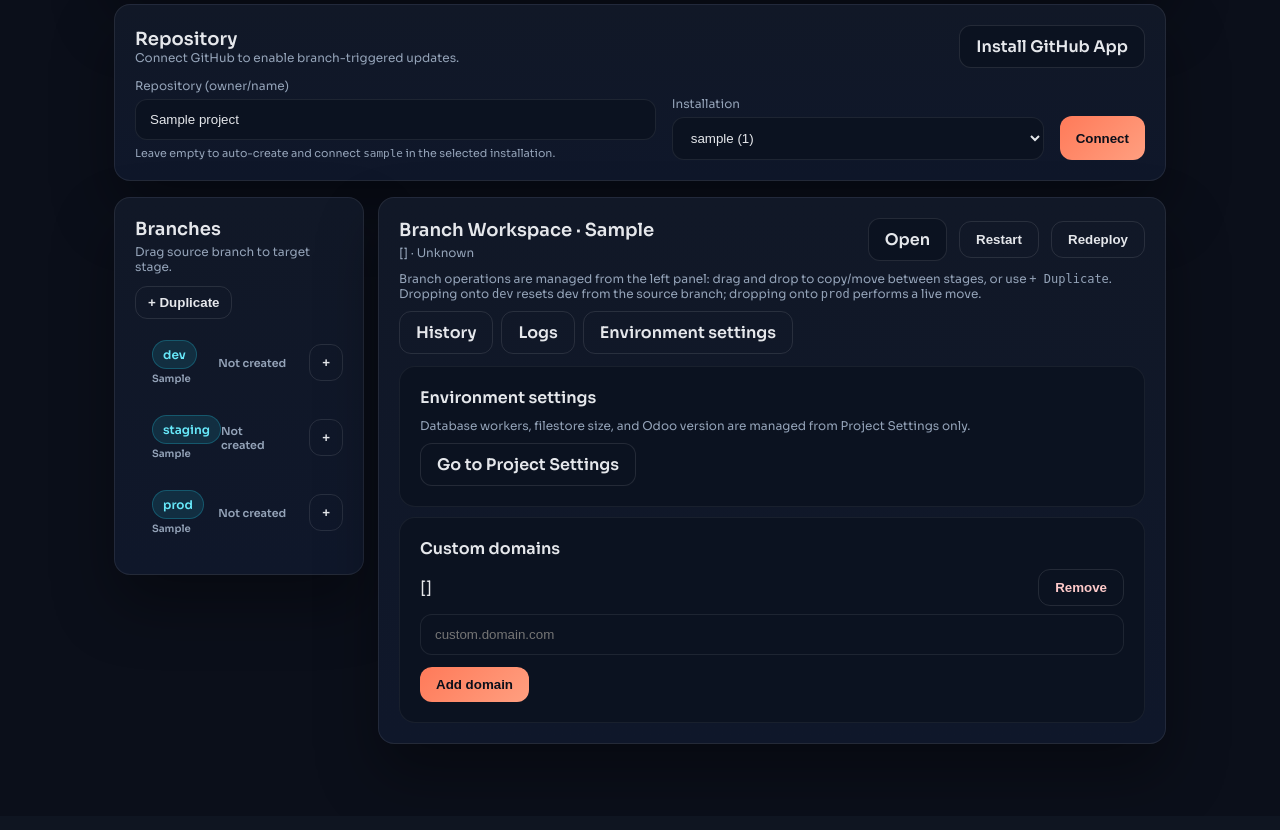
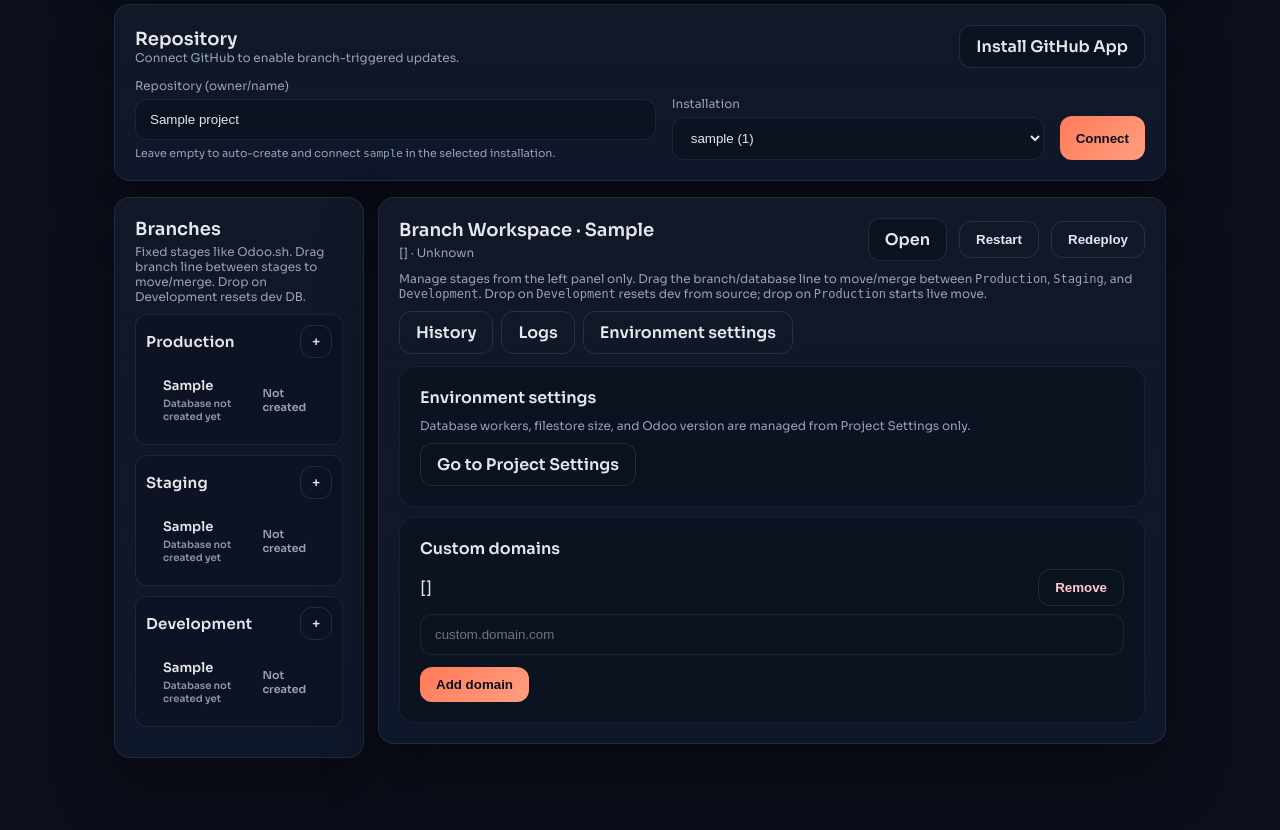
Before and after one commit to AbdelrahmanEsawy/nexora.sh, a FastAPI app: template nexora.sh/docker/control-plane/app/templates/project_settings.html in a window 1280 px wide. Shown: the part 602-1432 px from the top of the page. Before the commit the page ends 1372 px from the top, so only its background shows below. Run offline with FastAPI, Linux system fonts and the light colour scheme; the template is opened without the code that fills it: most values are stand-ins (such as "Sample title", 1, 10 or a date in 2020); some libraries are stand-ins or nearby versions.

Commit message:
control-plane: restyle branches panel to fixed stage lanes with draggable branch lines

```diff
--- a/nexora.sh/docker/control-plane/app/templates/project_settings.html
+++ b/nexora.sh/docker/control-plane/app/templates/project_settings.html
@@ -11,6 +11,27 @@
       grid-template-columns: 1fr !important;
     }
   }
+  .stage-block {
+    border: 1px solid rgba(255,255,255,0.08);
+    border-radius: 12px;
+    margin-bottom: 10px;
+    padding: 10px;
+    background: rgba(11,18,32,0.55);
+  }
+  .stage-header {
+    display: flex;
+    justify-content: space-between;
+    align-items: center;
+    margin-bottom: 8px;
+  }
+  .stage-title {
+    font-size: 15px;
+    font-weight: 600;
+    letter-spacing: 0.2px;
+  }
+  .branch-slot {
+    width: 100%;
+  }
   .branch-slot.drop-target {
     border-color: rgba(34,211,238,0.65) !important;
     box-shadow: 0 0 0 2px rgba(34,211,238,0.2) inset;
@@ -19,9 +40,25 @@
     opacity: 0.7;
     transform: scale(0.99);
   }
-  .branch-row {
-    gap: 6px;
-    margin-bottom: 8px;
+  .branch-line {
+    min-height: 56px;
+    justify-content: space-between;
+    align-items: center;
+  }
+  .branch-line-main {
+    display: flex;
+    flex-direction: column;
+    align-items: flex-start;
+    gap: 3px;
+  }
+  .branch-name {
+    font-size: 13px;
+    font-weight: 600;
+  }
+  .branch-db {
+    font-size: 10px;
+    color: var(--muted);
+    opacity: 0.9;
   }
 </style>
 <div class="card" style="margin-bottom:16px;">
@@ -171,42 +208,46 @@
 
 <div class="grid branch-layout" style="grid-template-columns: 250px 1fr; align-items:start; gap:14px;">
   <aside class="card" id="branches">
-    <div class="row" style="justify-content:space-between; margin-bottom:10px;">
-      <div>
-        <div class="project-title">Branches</div>
-        <div class="muted" style="font-size:12px;">Drag source branch to target stage.</div>
-      </div>
-      <button class="btn ghost" type="button" id="branch-dup-toggle" style="padding:8px 12px;">+ Duplicate</button>
+    <div class="project-title" style="margin-bottom:4px;">Branches</div>
+    <div class="muted" style="font-size:12px; margin-bottom:10px;">
+      Fixed stages like Odoo.sh. Drag branch line between stages to move/merge. Drop on Development resets dev DB.
     </div>
-    {% for env_name in ["dev", "staging", "prod"] %}
+    {% for env_name in ["prod", "staging", "dev"] %}
       {% set env_obj = (project.envs | selectattr("name","equalto", env_name) | list | first) %}
       {% set status = env_status.get(env_name) %}
       {% set env_branch = project.dev_branch if env_name == "dev" else (project.staging_branch if env_name == "staging" else project.prod_branch) %}
-      <div class="row branch-row">
+      {% set stage_label = "Development" if env_name == "dev" else ("Staging" if env_name == "staging" else "Production") %}
+      <div class="stage-block">
+        <div class="stage-header">
+          <div class="stage-title">{{ stage_label }}</div>
+          <button
+            type="button"
+            class="btn ghost branch-plus"
+            data-target-env="{{ env_name }}"
+            title="Duplicate into {{ stage_label }}"
+            style="padding:8px 11px;"
+          >+</button>
+        </div>
         <a
-          class="btn env-card branch-slot {% if selected_env == env_name %}primary{% else %}ghost{% endif %}"
+          class="btn env-card branch-slot branch-line {% if selected_env == env_name %}primary{% else %}ghost{% endif %}"
           href="/projects/{{ project.id }}/settings?env={{ env_name }}&tab={{ selected_tab }}#branch-workspace"
           data-env="{{ env_name }}"
           data-exists="{{ 1 if env_obj else 0 }}"
           draggable="{{ 'true' if env_obj else 'false' }}"
-          title="{% if env_obj %}Drag this branch to another stage{% else %}Create this stage first{% endif %}"
-          style="flex:1; justify-content:space-between;"
+          title="{% if env_obj %}Drag this branch line to another stage{% else %}Drop here to create and copy/reset{% endif %}"
         >
-          <span style="display:flex; flex-direction:column; align-items:flex-start; gap:3px;">
-            <span class="env-pill" style="{% if selected_env == env_name %}background:rgba(11,15,26,0.2); color:#0b0f1a; border-color:rgba(11,15,26,0.2);{% endif %}">{{ env_name }}</span>
-            <span class="muted" style="font-size:10px; {% if selected_env == env_name %}color:#0b0f1a; opacity:0.75;{% endif %}">{{ env_branch or env_name }}</span>
+          <span class="branch-line-main">
+            <span class="branch-name" style="{% if selected_env == env_name %}color:#0b0f1a;{% endif %}">
+              {{ env_branch or env_name }}
+            </span>
+            <span class="branch-db" style="{% if selected_env == env_name %}color:#0b0f1a; opacity:0.75;{% endif %}">
+              {{ env_obj.db_name if env_obj else "Database not created yet" }}
+            </span>
           </span>
           <span class="muted" style="font-size:11px; {% if selected_env == env_name %}color:#0b0f1a; opacity:0.8;{% endif %}">
             {% if env_obj %}{{ status.message if status else 'Unknown' }}{% else %}Not created{% endif %}
           </span>
         </a>
-        <button
-          type="button"
-          class="btn ghost branch-plus"
-          data-target-env="{{ env_name }}"
-          title="Duplicate into {{ env_name }}"
-          style="padding:10px 12px;"
-        >+</button>
       </div>
     {% endfor %}
 
@@ -217,16 +258,20 @@
     </form>
 
     <div id="branch-dup-panel" class="card" style="display:none; margin-top:10px; padding:12px; background:#0b1220; border-color:rgba(255,255,255,0.08); box-shadow:none;">
-      <div class="project-title" style="font-size:14px; margin-bottom:8px;">Duplicate Branch</div>
+      <div class="project-title" style="font-size:14px; margin-bottom:8px;">Fork / Duplicate Branch</div>
       <form id="branch-dup-form" method="post" action="/projects/{{ project.id }}/branches/transfer">
         <input type="hidden" name="target_env" id="dup-target-env" value="{{ selected_env }}" />
         <input type="hidden" name="mode" value="copy" />
-        <div id="dup-target-label" class="muted" style="font-size:12px; margin-bottom:8px;">Target: {{ selected_env }}</div>
+        <div id="dup-target-label" class="muted" style="font-size:12px; margin-bottom:8px;">
+          Target stage: {{ "Development" if selected_env == "dev" else ("Staging" if selected_env == "staging" else "Production") }}
+        </div>
         <select class="input" name="source_env" id="dup-source-env" style="margin-bottom:8px;" required>
           {% for source_name in ["dev", "staging", "prod"] %}
             {% set source_obj = (project.envs | selectattr("name","equalto", source_name) | list | first) %}
             {% if source_obj %}
-              <option value="{{ source_name }}">{{ source_name }}</option>
+              {% set source_branch = project.dev_branch if source_name == "dev" else (project.staging_branch if source_name == "staging" else project.prod_branch) %}
+              {% set source_stage = "Development" if source_name == "dev" else ("Staging" if source_name == "staging" else "Production") %}
+              <option value="{{ source_name }}">{{ source_stage }} · {{ source_branch or source_name }}</option>
             {% endif %}
           {% endfor %}
         </select>
@@ -307,8 +352,9 @@
     </div>
 
     <div class="muted" style="font-size:12px; margin-bottom:10px;">
-      Branch operations are managed from the left panel: drag and drop to copy/move between stages, or use <code>+ Duplicate</code>.
-      Dropping onto <code>dev</code> resets dev from the source branch; dropping onto <code>prod</code> performs a live move.
+      Manage stages from the left panel only. Drag the branch/database line to move/merge between
+      <code>Production</code>, <code>Staging</code>, and <code>Development</code>.
+      Drop on <code>Development</code> resets dev from source; drop on <code>Production</code> starts live move.
     </div>
 
     <div class="row" style="margin-bottom:12px; gap:8px;">
@@ -382,6 +428,7 @@
   const dndSource = document.getElementById("dnd-source-env");
   const dndTarget = document.getElementById("dnd-target-env");
   const dndMode = document.getElementById("dnd-mode");
+  const stageNames = { prod: "Production", staging: "Staging", dev: "Development" };
   let dragSourceEnv = "";
   let isDragging = false;
 
@@ -449,12 +496,12 @@
       }
 
       let mode = "copy";
-      let question = `Copy ${dragSourceEnv} to ${targetEnv}?`;
+      let question = `Copy ${stageNames[dragSourceEnv] || dragSourceEnv} to ${stageNames[targetEnv] || targetEnv}?`;
       if (targetEnv === "dev") {
-        question = `Reset dev from ${dragSourceEnv}? This overwrites dev database and filestore.`;
+        question = `Reset Development from ${stageNames[dragSourceEnv] || dragSourceEnv}? This overwrites dev database and filestore.`;
       } else if (targetEnv === "prod") {
         mode = "move";
-        question = `Move ${dragSourceEnv} to prod (live)? Source branch will be reset after move.`;
+        question = `Move/Merge ${stageNames[dragSourceEnv] || dragSourceEnv} to Production (live)? Source stage will be reset after move.`;
       }
       if (!window.confirm(question)) {
         return;
@@ -464,7 +511,6 @@
   });
 
   const dupPanel = document.getElementById("branch-dup-panel");
-  const dupToggle = document.getElementById("branch-dup-toggle");
   const dupCancel = document.getElementById("branch-dup-cancel");
   const dupForm = document.getElementById("branch-dup-form");
   const dupTargetInput = document.getElementById("dup-target-env");
@@ -479,7 +525,7 @@
     }
     dupTargetInput.value = targetEnv;
     if (dupTargetLabel) {
-      dupTargetLabel.textContent = `Target: ${targetEnv}`;
+      dupTargetLabel.textContent = `Target stage: ${stageNames[targetEnv] || targetEnv}`;
     }
 
     const options = Array.from(dupSourceSelect.options);
@@ -496,9 +542,6 @@
     dupSourceSelect.focus();
   };
 
-  if (dupToggle) {
-    dupToggle.addEventListener("click", () => openDuplicatePanel(defaultTarget));
-  }
   plusButtons.forEach((btn) => {
     btn.addEventListener("click", () => {
       openDuplicatePanel(btn.dataset.targetEnv || defaultTarget);
```
